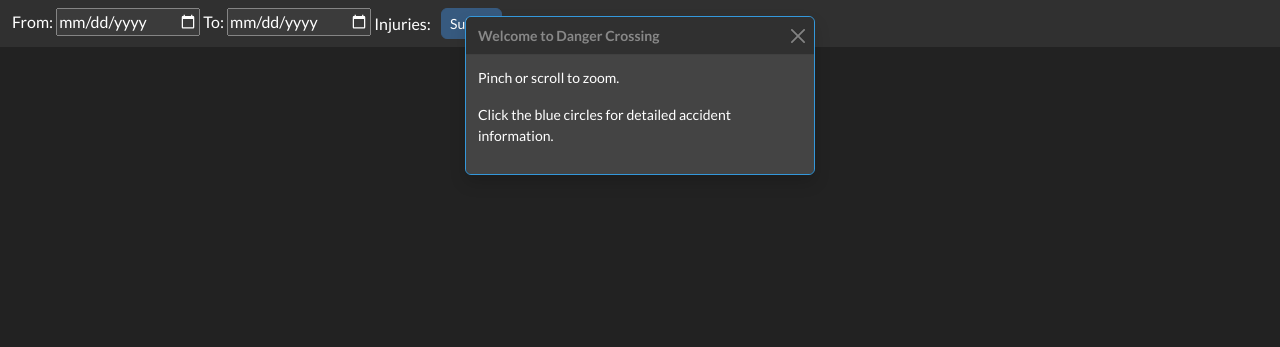
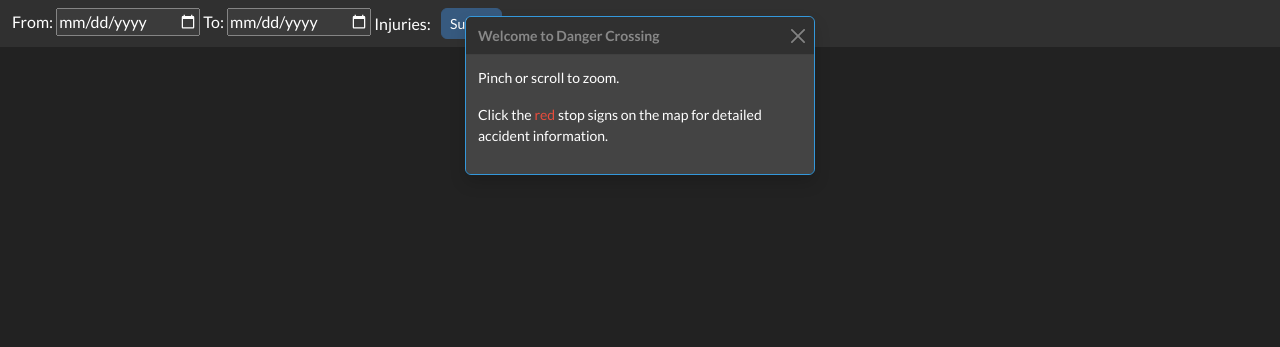
Before and after one commit to dylanmounts/DangerCrossing, a Flask app: template services/web/danger_crossing/danger_crossing/templates/index.html in a window 1280 px wide. Shown: the top 347 px of the page. Run offline with Flask 3, Linux system fonts and the light colour scheme; the template is opened without the code that fills it, so the values that code supplies are empty; some libraries are stand-ins or nearby versions.

Commit message:
Style single clusters to look like stop signs

```diff
--- a/services/web/danger_crossing/danger_crossing/static/js/heatmap.js
+++ b/services/web/danger_crossing/danger_crossing/static/js/heatmap.js
@@ -70,46 +70,50 @@
             var style = styleCache[size];
             if (!style) {
                 if (size === 1) {
-                    style = new ol.style.Style({
-                        image: new ol.style.Circle({
-                            radius: 10,
+                    style = [
+                        new ol.style.Style({
+                            image: new ol.style.RegularShape({
+                                points: 8,
+                                radius: 8,
+                                rotation: Math.PI / 8,
                                 stroke: new ol.style.Stroke({
-                                color: '#007bff',
+                                    color: 'rgb(255, 255, 255)',
+                                    width: .5
                                 }),
                                 fill: new ol.style.Fill({
-                                color: 'rgba(0, 123, 255, 0.6)',
-                            })
+                                    color: 'rgb(162, 33, 20)',
                                 }),
+                            }),
+                        }),
+                        new ol.style.Style({
                             text: new ol.style.Text({
                                 text: "!",
-                            scale: 1,
+                                scale: .9,
+                                textAlign: 'center',
                                 stroke: new ol.style.Stroke({
-                                width: 4
+                                    width: 3
                                 }),
                                 fill: new ol.style.Fill({
-                                color: '#fff'
+                                    color: 'rgb(185, 179, 170)'
                                 })
                             })
-                    });
+                        })
+                    ];
                 } else {
                     style = new ol.style.Style({
                         image: new ol.style.Circle({
                             radius: 10,
                             stroke: new ol.style.Stroke({
-                                color: '#fff',
+                                color: 'rgb(232, 230, 2237)',
                             }),
-                            fill: new ol.style.Fill({
-                                color: 'rgba(255, 255, 255, 0.01)',
-                            })
                         }),
                         text: new ol.style.Text({
                             text: size.toString(),
-                            scale: 1,
                             stroke: new ol.style.Stroke({
                                 width: 4
                             }),
                             fill: new ol.style.Fill({
-                                color: '#fff'
+                                color: 'rgb(185, 179, 170)'
                             })
                         })
                     });
--- a/services/web/danger_crossing/danger_crossing/templates/index.html
+++ b/services/web/danger_crossing/danger_crossing/templates/index.html
@@ -100,7 +100,7 @@
             </div>
             <div class="toast-body">
                 <p>Pinch or scroll to zoom.</p>
-                <p class="m-0">Click the blue circles for detailed accident information.<p>
+                <p class="m-0">Click the <span class="text-danger">red</span> stop signs on the map for detailed accident information.<p>
             </div>
         </div>
     </div>
```
Lines whose indentation alone changed are shown as unchanged.
